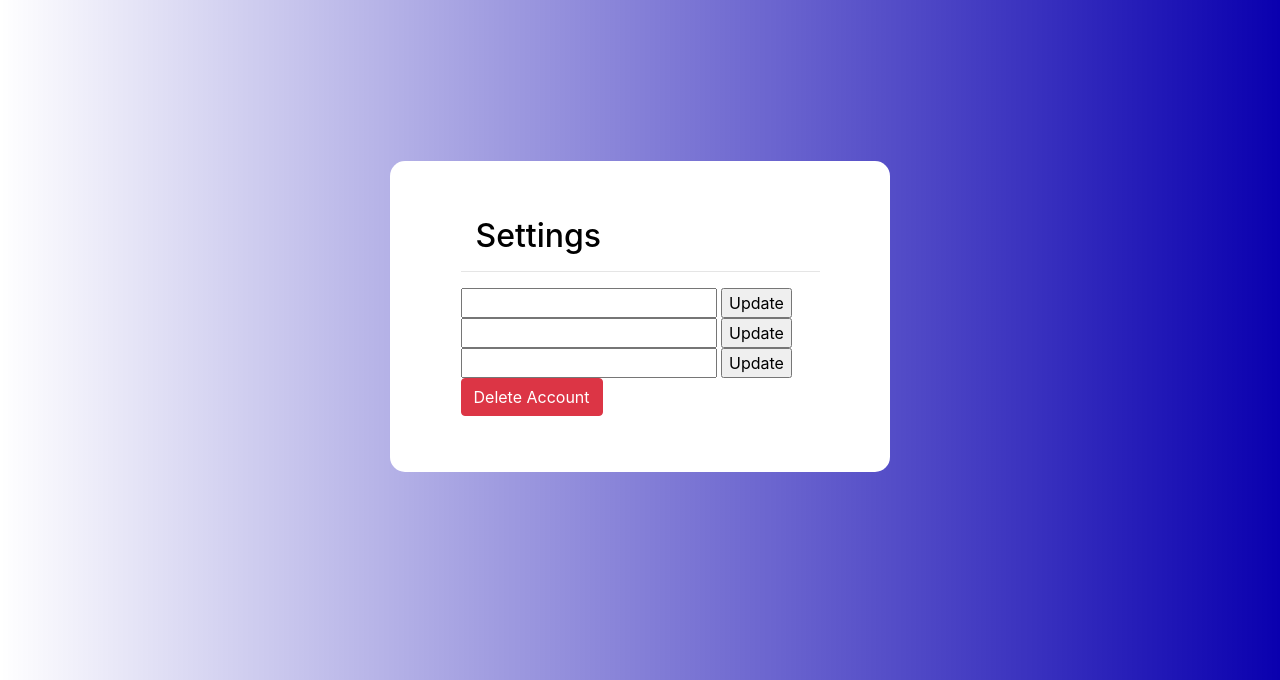
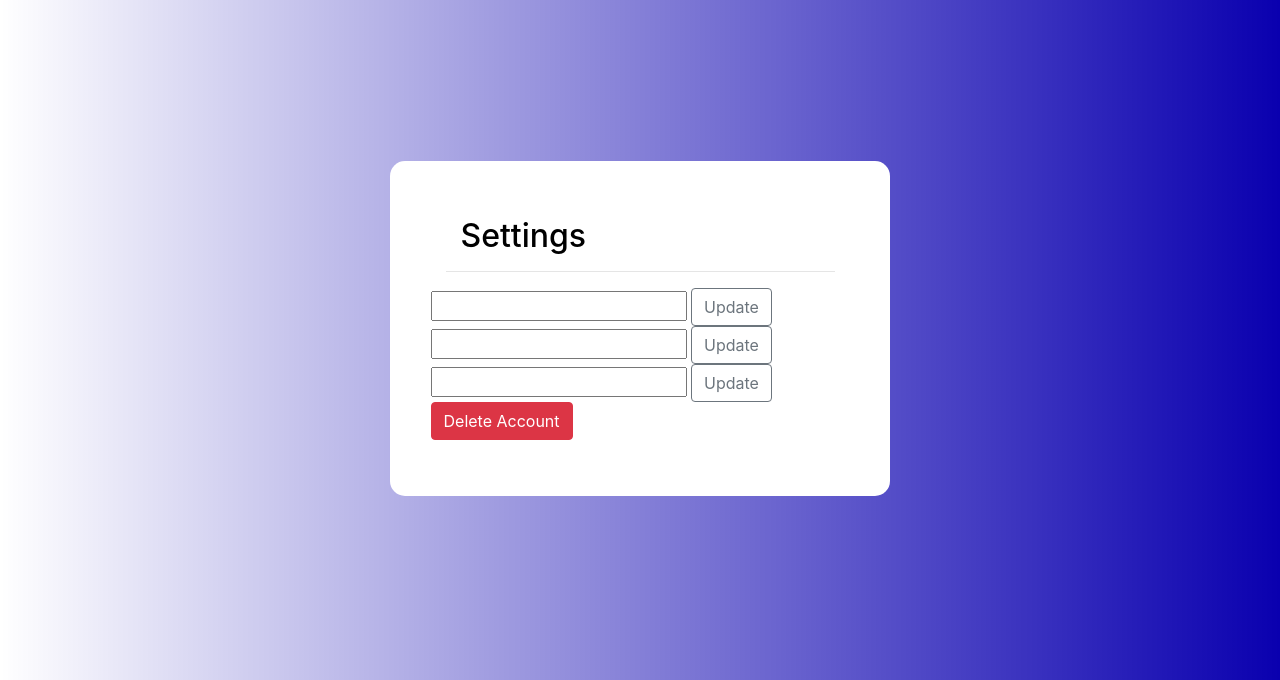
Before and after one commit to karagenit/twistter, a Django app: template templates/blogs/user_update_form.html in a window 1280 px wide. Shown: the part 76-756 px from the top of the page. Run offline with Django 3.2, Linux system fonts and the light colour scheme; the template is opened without the code that fills it: most values are stand-ins (such as "Sample title", 1, 10 or a date in 2020); form fields are guessed from the names that the template uses; some libraries are stand-ins or nearby versions.

Commit message:
Button replacement on settings page to reflect search page

```diff
--- a/templates/blogs/user_update_form.html
+++ b/templates/blogs/user_update_form.html
@@ -19,7 +19,8 @@
         <ul class="navbar-nav mr-auto">
             {% if userid %}
                 <li class="nav-item">
-                    <a class="nav-link" href="/users/{{ userid }}">My Profile</a><span class="sr-only">(current)</span></a>
+                    <a class="nav-link" href="/users/{{ userid }}">My Profile</a><span
+                        class="sr-only">(current)</span></a>
                 </li>
                 <li class="nav-item">
                     <a class="nav-link" href="/logout">Log Out<span class="sr-only"></span></a>
@@ -62,29 +63,39 @@
 </nav>
 <div class="container">
     <div class="register">
-        <div class="col align-self-center">
-            <h2 class="col align-self-center">Settings</h2>
-            <hr>
+        <div class="row">
+            <div class="col align-self-center">
+                <h2 class="col align-self-center">Settings</h2>
+                <hr>
+            </div>
+        </div>
+        <div class="row">
             <form method="post">{% csrf_token %}
                 {{ form.username }}
-                <input type="submit" name="username_change" value="Update">
+                <button class="btn btn-outline-secondary" name="username_change" type='submit'>Update</button>
             </form>
-
+        </div>
+        <div class="row">
             <form method="post">{% csrf_token %}
                 {{ form.email }}
-                <input type="submit" name="email_change" value="Update">
+                <button class="btn btn-outline-secondary" name="email_change" type='submit'>Update</button>
             </form>
+        </div>
 
+        <div class="row">
             <form method="post">{% csrf_token %}
                 {{ form.password }}
-                <input type="submit" name="password_change" value="Update">
+                <button class="btn btn-outline-secondary" name="password_change" type='submit'>Update</button>
             </form>
+        </div>
 
+        <div class="row">
             <input type="hidden" name="user_id" value="{{ user.id }}">
             <form method='post'>
                 {% csrf_token %}
                 <button class="btn btn-danger" name="delete_user" type='submit'>Delete Account</button>
             </form>
         </div>
+    </div>
 </body>
 </html>
--- a/templates/login/mainpage.html
+++ b/templates/login/mainpage.html
@@ -20,7 +20,6 @@
     </button>
     <div class="collapse navbar-collapse" id="navbarSupportedContent">
         <ul class="navbar-nav mr-auto">
-
             {% if userid %}
                 <li class="nav-item">
                     <a class="nav-link" href="users/{{ userid }}">My Profile</a><span class="sr-only">(current)</span></a>
```
